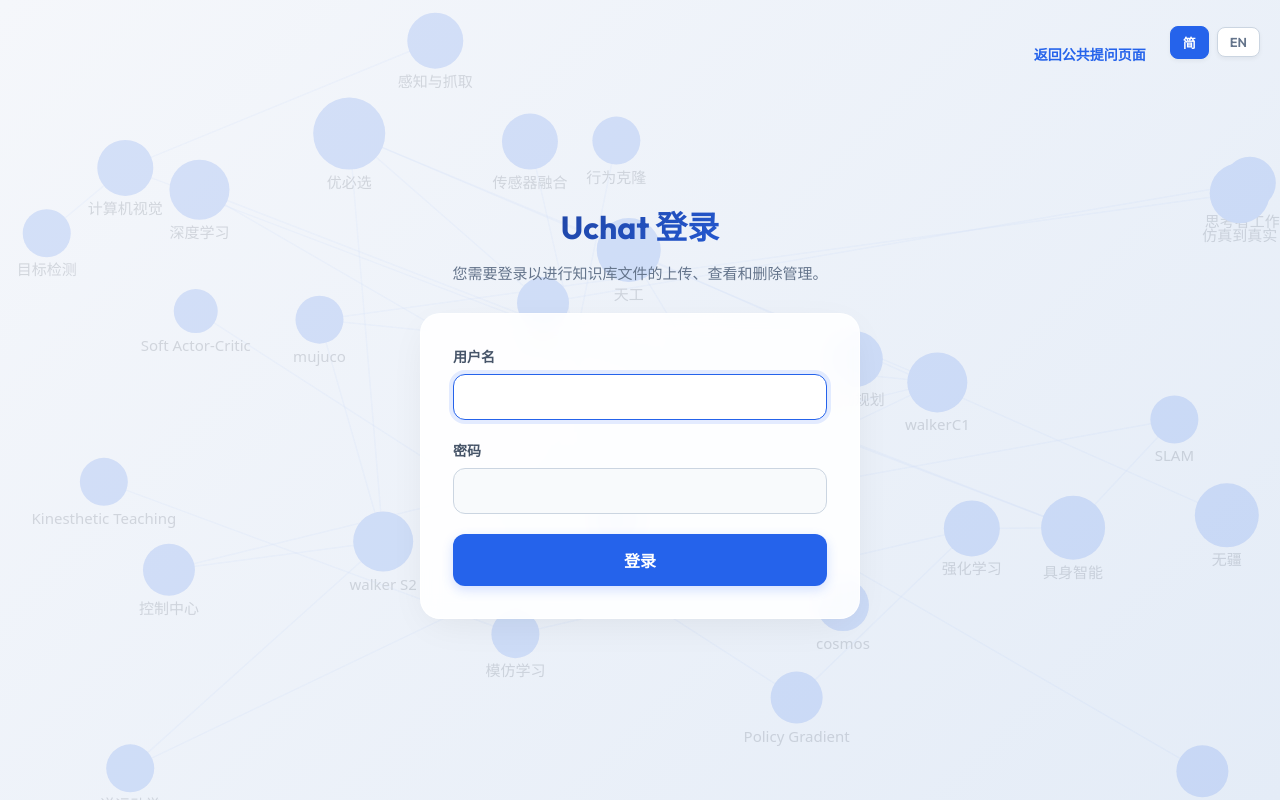
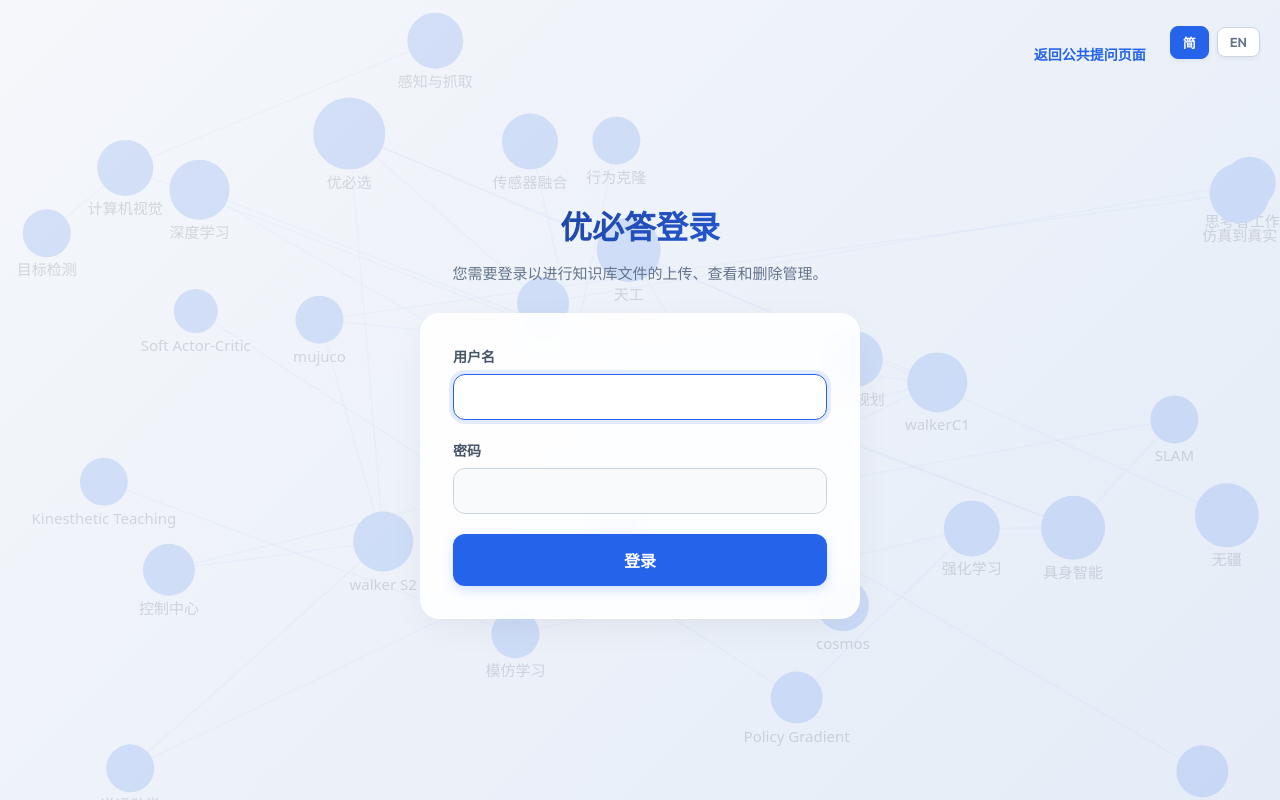
Before and after one commit to wuharu999/agent_7_14, a FastAPI app: page /login in a window 1280 px wide. Run offline with FastAPI, Linux system fonts and the light colour scheme; some libraries are stand-ins or nearby versions.

Commit message:
fix: update Chinese login branding

```diff
--- a/ecs/app/templates/login.html
+++ b/ecs/app/templates/login.html
@@ -3,7 +3,7 @@
 <head>
 <meta charset="utf-8">
 <meta name="viewport" content="width=device-width,initial-scale=1">
-<title data-i18n="title">Uchat 登录</title>
+<title data-i18n="title">优必答登录</title>
 <link href="https://fonts.googleapis.com/css2?family=Outfit:wght@300;400;600;700&display=swap" rel="stylesheet">
 <style>
   :root {
@@ -196,7 +196,7 @@
 </div>
 
 <div class="container">
-  <h1 data-i18n="header">Uchat 登录</h1>
+  <h1 data-i18n="header">优必答登录</h1>
   <p class="desc" data-i18n="desc">您需要登录以进行知识库文件的上传、查看和删除管理。</p>
 
   <div class="card">
@@ -227,8 +227,8 @@
 <script>
 const i18n = {
   zh: {
-    title: "Uchat 登录",
-    header: "Uchat 登录",
+    title: "优必答登录",
+    header: "优必答登录",
     desc: "您需要登录以进行知识库文件的上传、查看和删除管理。",
     usernameLabel: "用户名",
     passwordLabel: "密码",
```
Also changed, not shown: tests/test_account_menu.py (+9 -0 lines).
